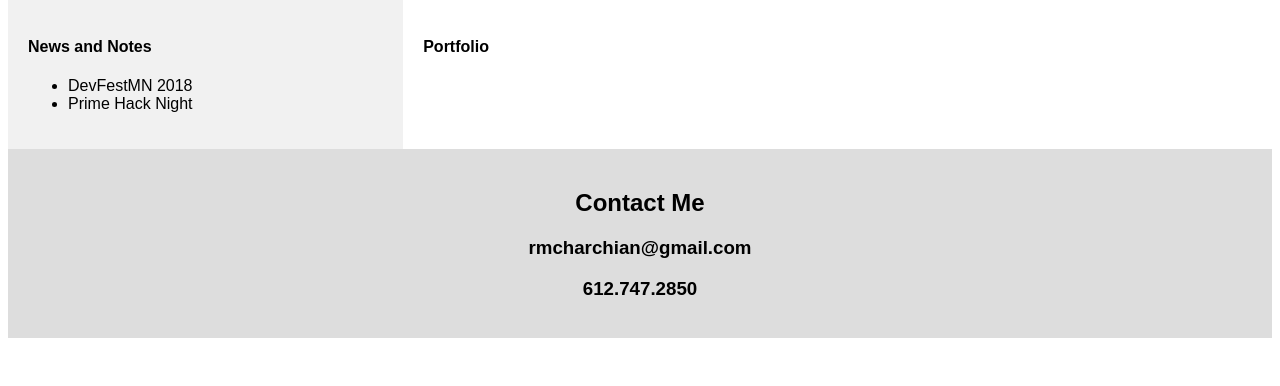
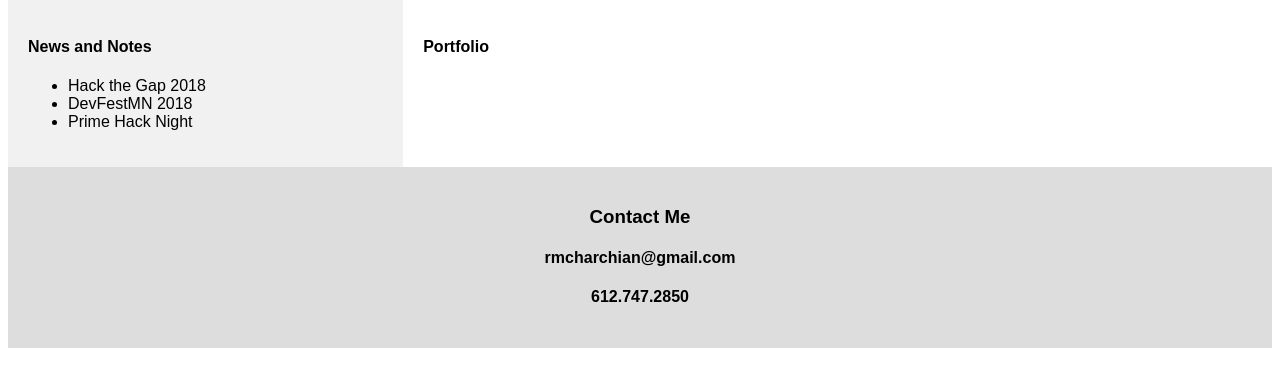
Before and after one commit to rmcharchian/personal-website, a website: page public/views/index.html in a window 1280 px wide. Shown: the part 406-792 px from the top of the page. Drawn offline with Linux system fonts and the light colour scheme.

Commit message:
final save before leaving Prime Hack Night

```diff
--- a/public/views/index.html
+++ b/public/views/index.html
@@ -135,6 +135,7 @@
     <div class="side">
         <h4>News and Notes</h4>
             <ul>
+                <li>Hack the Gap 2018</li>
                 <li>DevFestMN 2018</li>
                 <li>Prime Hack Night</li>
             </ul>
@@ -145,9 +146,9 @@
   </div>
 
   <div class="footer">
-    <h2>Contact Me</h2>
-    <h3>rmcharchian@gmail.com</h3>
-    <h3>612.747.2850</h3>
+    <h3>Contact Me</h3>
+    <h4>rmcharchian@gmail.com</h4>
+    <h4>612.747.2850</h4>
   </div>
 
 </body>
```
